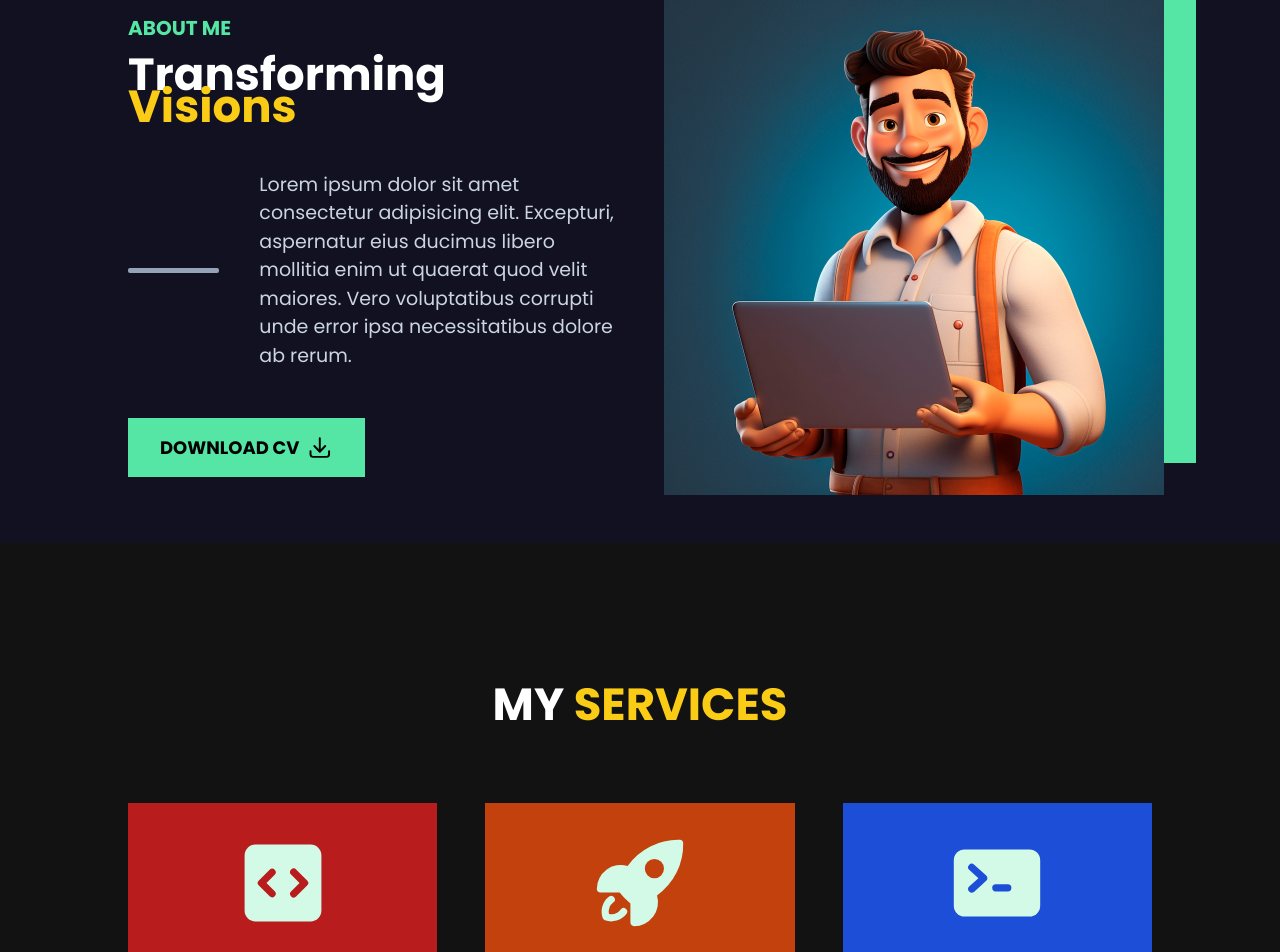
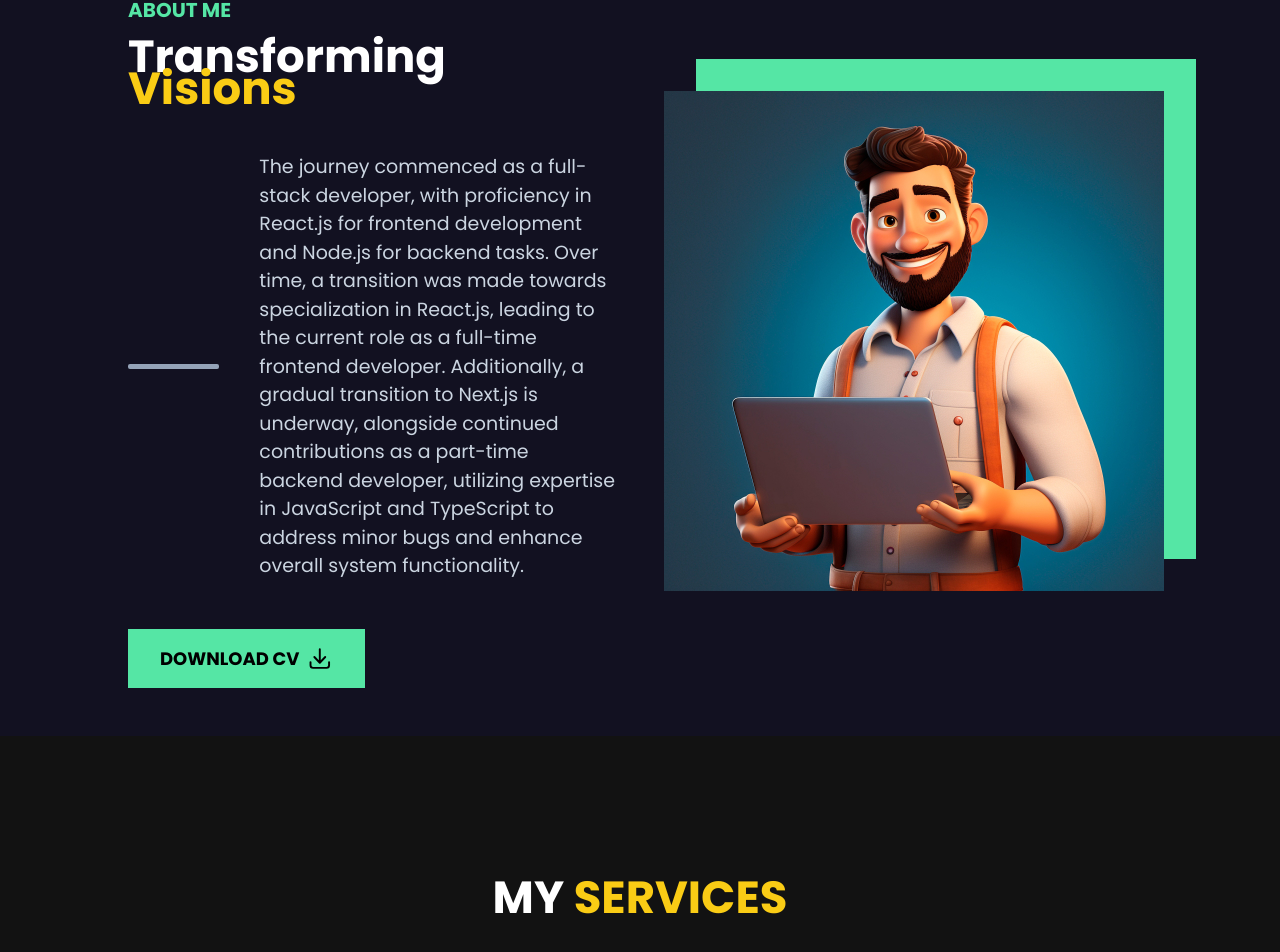
Before and after one commit to shivaramr/shiv-portfolio-24, a Next.js app: page / in a window 1280 px wide. Shown: the part 901-1853 px from the top of the page. Built offline with nearby package versions, Linux system fonts and the light colour scheme.

Commit message:
Update About Me index.tsx

```diff
--- a/app/components/AboutMe/index.tsx
+++ b/app/components/AboutMe/index.tsx
@@ -7,19 +7,20 @@ const AboutMe = () => {
     <div className="bg-[#121121] pb-[3rem] pt-[4rem] md:pt-[8rem]">
       <div className="grid gird-cols-1 md:grid-cols-2 w-[80%] mx-auto gap-[3rem] items-center">
         <div>
-          <h1 className="text-[20px] font-bold uppercase text-[#55e6a5] mb-[1rem]">
-            ABOUT ME
-          </h1>
+          <h1 className="text-[20px] font-bold uppercase text-[#55e6a5] mb-[1rem]">ABOUT ME</h1>
           <h2 className="text-[25px] md:text-[35px] lg:text-[45px] md:leading-[2rem] leading-[2rem] capitalize mb-[3rem] font-bold text-white">
             Transforming <span className="text-yellow-400">Visions</span>
           </h2>
           <div className="mb-[3rem] flex items-center md:space-x-10">
             <span className="w-[100px] hidden md:block h-[5px] bg-slate-400 rounded-sm"></span>
             <p className="text-[19px] text-slate-300 w-[80%]">
-              Lorem ipsum dolor sit amet consectetur adipisicing elit.
-              Excepturi, aspernatur eius ducimus libero mollitia enim ut quaerat
-              quod velit maiores. Vero voluptatibus corrupti unde error ipsa
-              necessitatibus dolore ab rerum.
+              The journey commenced as a full-stack developer, with proficiency in React.js for
+              frontend development and Node.js for backend tasks. Over time, a transition was made
+              towards specialization in React.js, leading to the current role as a full-time
+              frontend developer. Additionally, a gradual transition to Next.js is underway,
+              alongside continued contributions as a part-time backend developer, utilizing
+              expertise in JavaScript and TypeScript to address minor bugs and enhance overall
+              system functionality.
             </p>
           </div>
           <button className="px-[2rem] hover:bg-yellow-400 transition-all duration-200 py-[1rem] text-[18px] font-bold uppercase bg-[#55e6a5] text-black flex items-center space-x-2">
```
